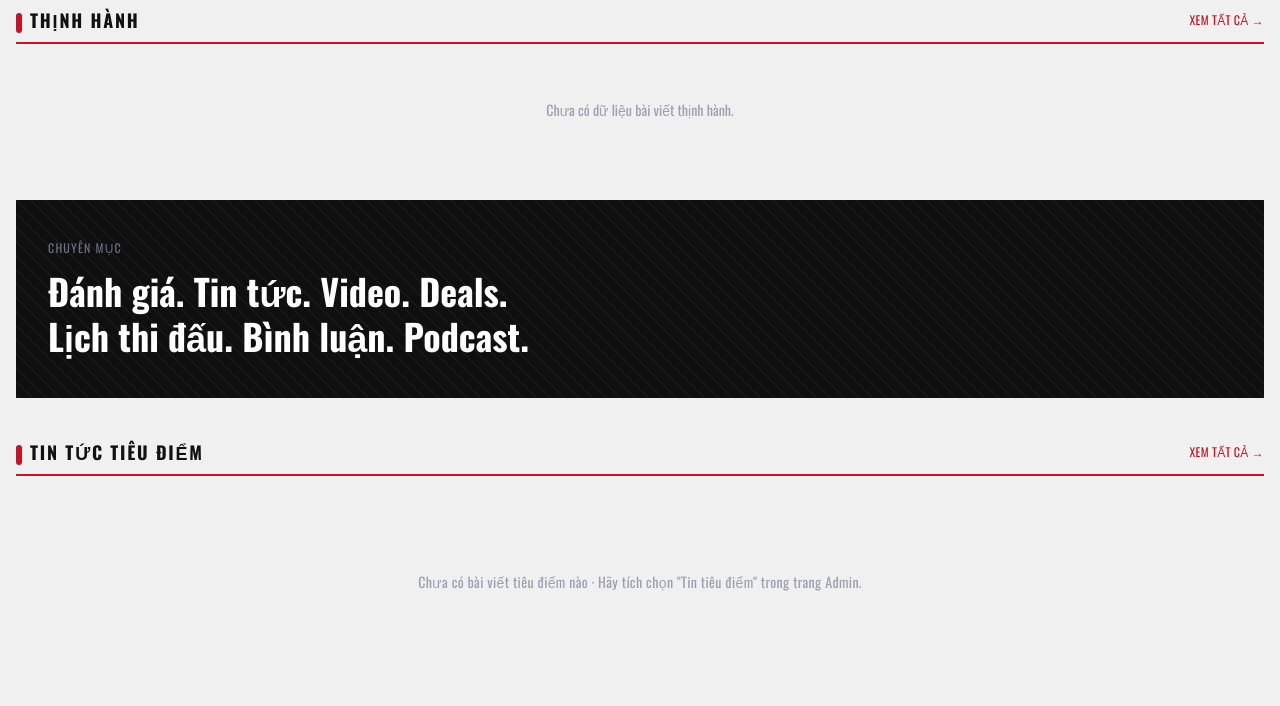
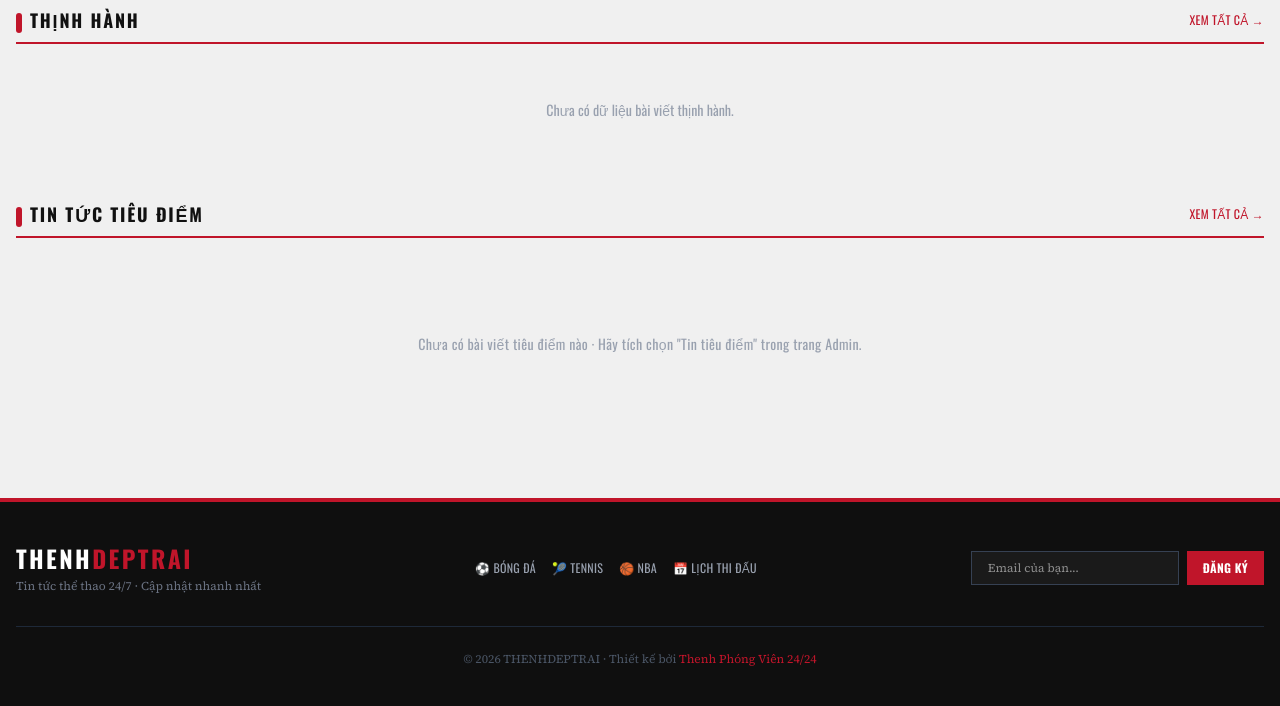
Before and after one commit to thenhdaynee/thenh, a Django app: page / in a window 1280 px wide. Shown: the part 196-902 px from the top of the page. Run offline with Django 5.2, Linux system fonts and the light colour scheme; data that the repository does not hold is empty.

Commit message:
sửa index

```diff
--- a/news/templates/index.html
+++ b/news/templates/index.html
@@ -206,22 +206,6 @@
     </div>
 
 
-    <div class="bg-[#0f0f0f] px-8 py-10 mb-10 relative overflow-hidden">
-        <div class="absolute inset-0 opacity-[0.04]"
-             style="background-image:repeating-linear-gradient(45deg,#fff 0,#fff 1px,transparent 0,transparent 50%);background-size:14px 14px;"></div>
-        <p class="font-display text-gray-500 text-xs tracking-widest uppercase mb-3 relative">Chuyên mục</p>
-        <p class="font-display text-white text-3xl md:text-4xl font-bold leading-tight relative">
-            <a href="#" class="hover:text-[#c0152a] transition-colors">Đánh giá.</a>
-            <a href="#" class="hover:text-[#c0152a] transition-colors"> Tin tức.</a>
-            <a href="#" class="hover:text-[#c0152a] transition-colors"> Video.</a>
-            <a href="#" class="hover:text-[#c0152a] transition-colors"> Deals.</a><br>
-            <a href="#" class="hover:text-[#c0152a] transition-colors">Lịch thi đấu.</a>
-            <a href="#" class="hover:text-[#c0152a] transition-colors"> Bình luận.</a>
-            <a href="#" class="hover:text-[#c0152a] transition-colors"> Podcast.</a>
-        </p>
-    </div>
-
-
     <div class="sec-line flex items-center justify-between pb-2 mb-4">
         <h2 class="font-display text-lg font-bold tracking-widest uppercase text-[#111]">
             <span class="inline-block w-1.5 h-5 bg-[#c0152a] mr-2 align-middle rounded-sm"></span>Tin tức tiêu điểm
```
